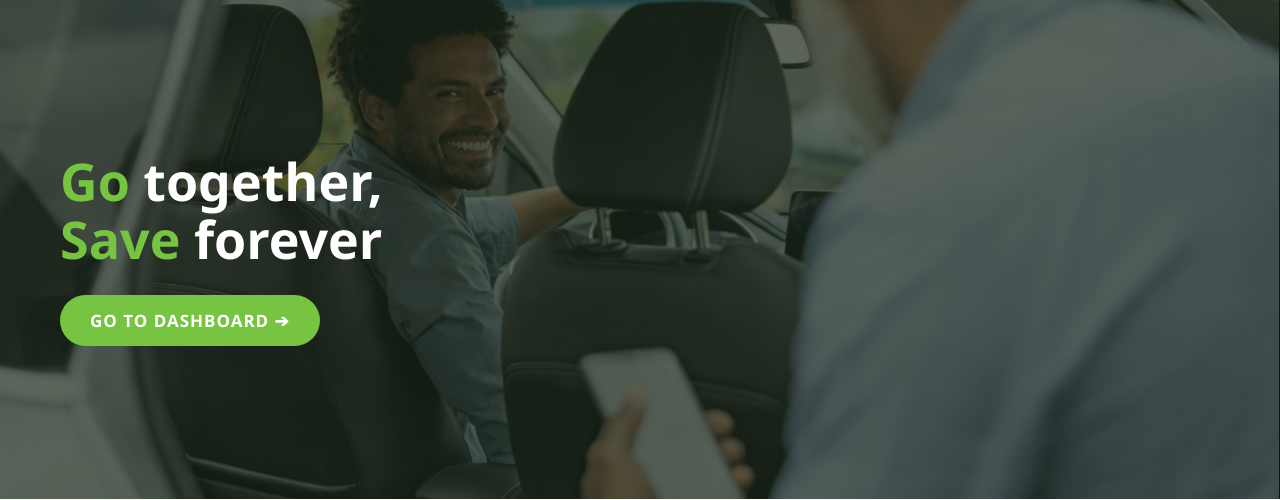
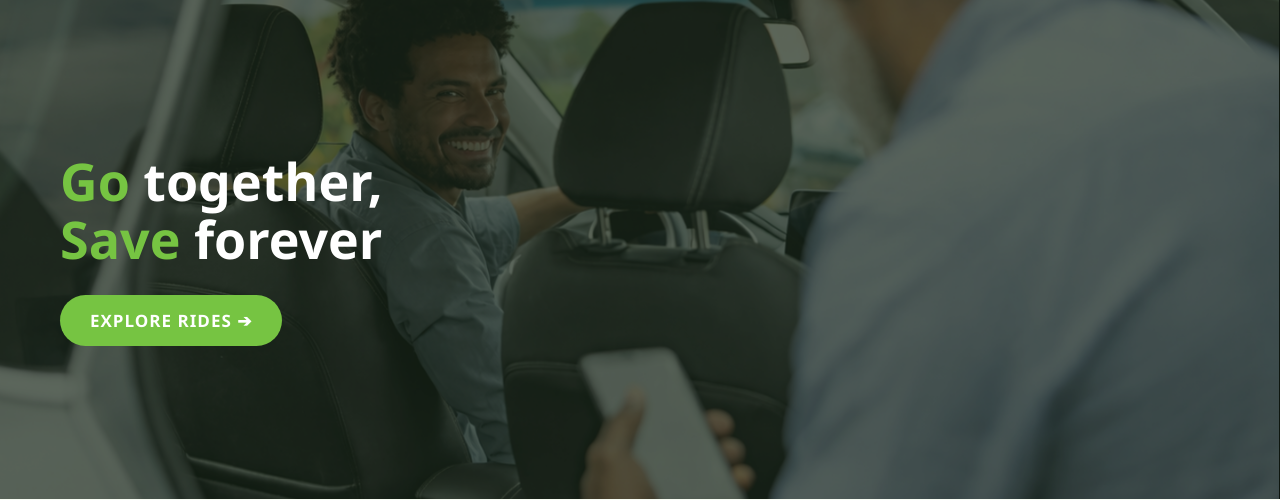
Before and after one commit to gitHamka/projectWorkshop, a PHP site: page /index.php in a window 1280 px wide. Shown: the part 73-573 px from the top of the page. Run offline with PHP 8.4, Linux system fonts and the light colour scheme; a user stored in the database is signed in; data comes from the database, SQL or seed files in the repository.

Commit message:
change button explore ride

```diff
--- a/index.php
+++ b/index.php
@@ -52,9 +52,9 @@ $trips_result = $conn->query("
             <span class="hero-green">Save</span><span class="hero-white"> forever</span>
         </h1>
         <?php if ($is_logged_in): ?>
-            <a href="dashboard/dashboard.php" class="btn-hero">GO TO DASHBOARD ➔</a>
+            <a href="dashboard/dashboard.php" class="btn-hero">EXPLORE RIDES ➔</a>
         <?php else: ?>
-            <a href="auth/signup.php" class="btn-hero">GET STARTED ➔</a>
+            <a href="auth/signup.php" class="btn-hero">EXPLORE RIDES ➔</a>
         <?php endif; ?>
     </div>
 </section>
```
